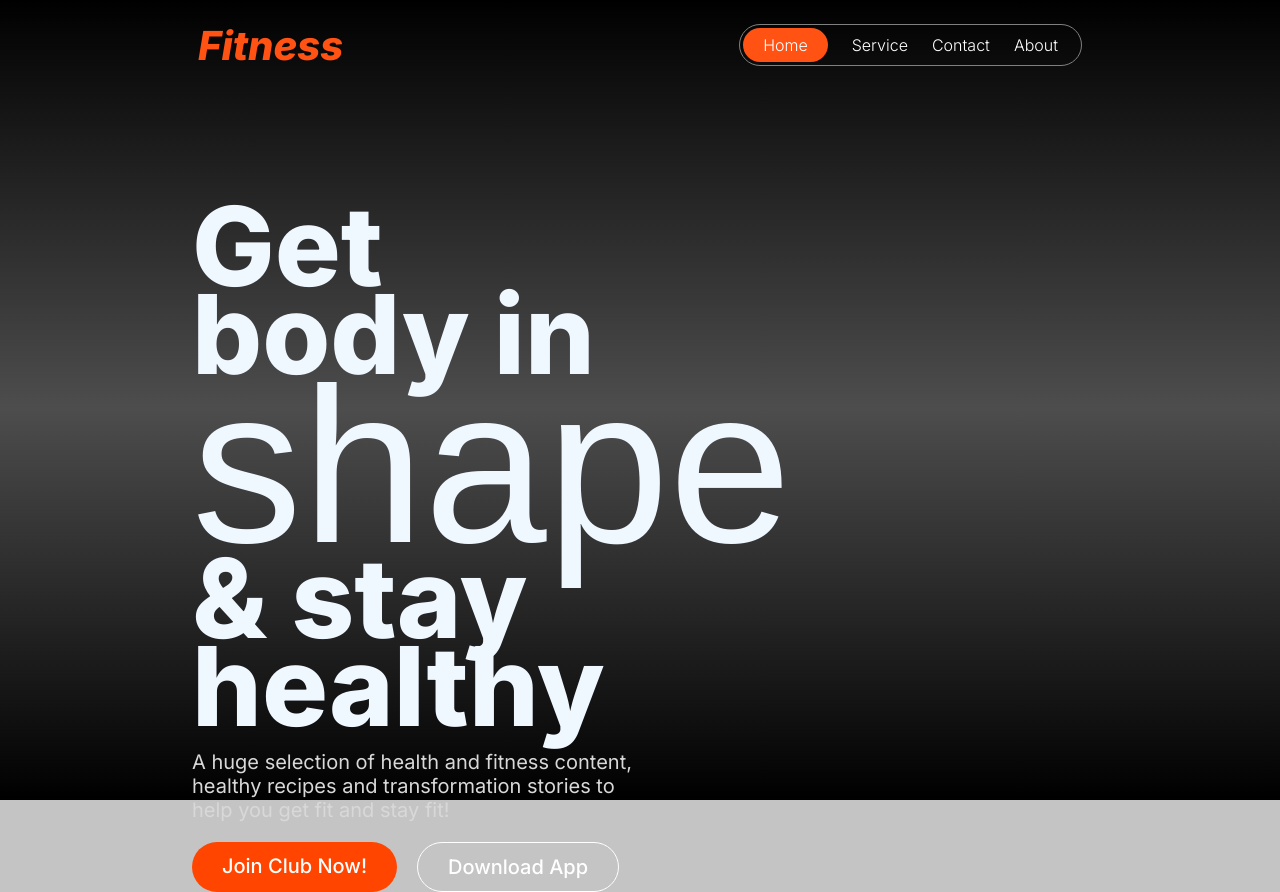
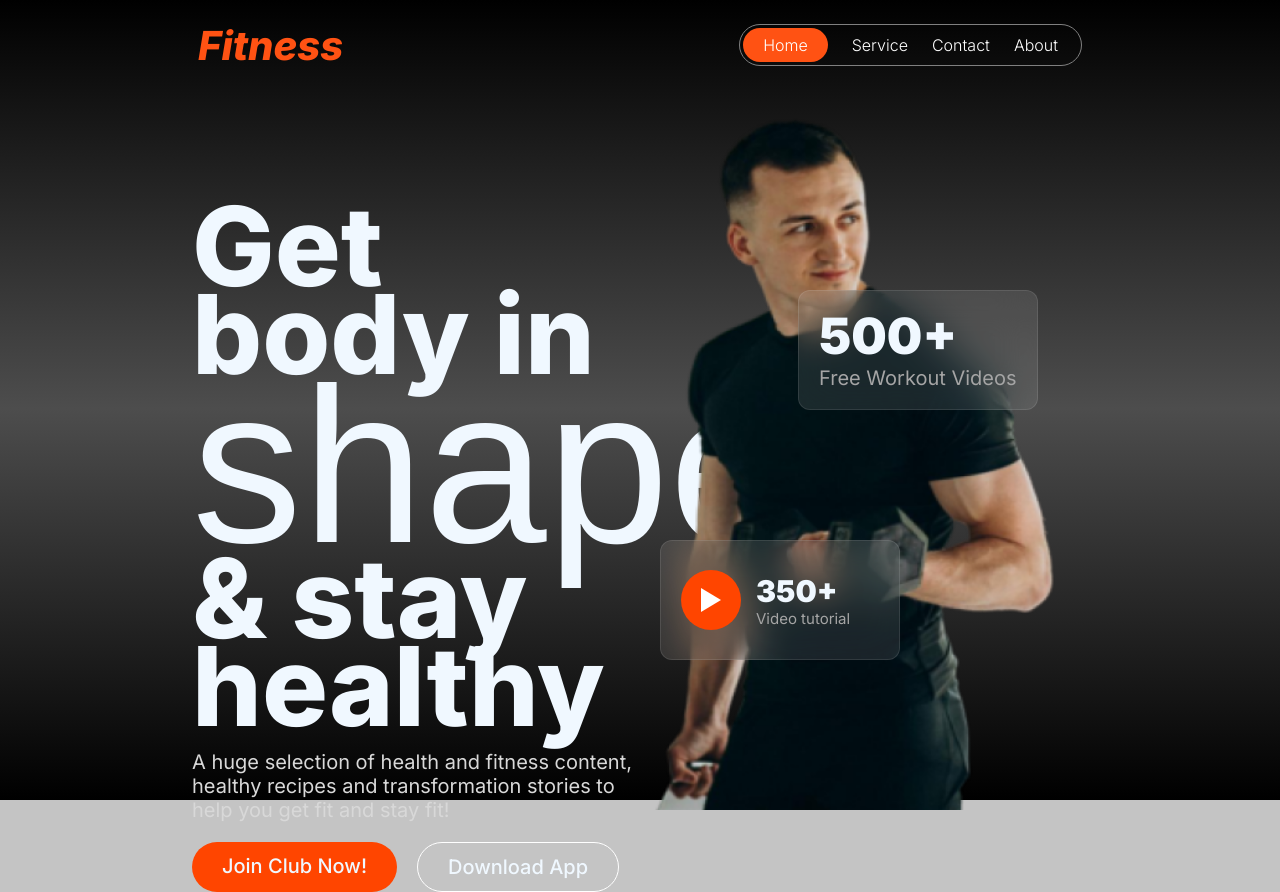
Before and after one commit to mdrefatalhasan/fitness, a plain HTML site: page index.html in a window 1280 px wide. Drawn offline with Linux system fonts and the light colour scheme; a web font is replaced by a local one.

Commit message:
header done

```diff
--- a/index.html
+++ b/index.html
@@ -1,5 +1,6 @@
 <!DOCTYPE html>
 <html lang="en">
+
 <head>
     <meta charset="UTF-8" />
     <meta name="viewport" content="width=device-width, initial-scale=1.0" />
@@ -7,6 +8,7 @@
     <link rel="shortcut icon" href="images/icon.png" type="image/x-icon" />
     <title>Fitness</title>
 </head>
+
 <body>
     <header>
         <nav>
@@ -21,18 +23,35 @@
         <div id="header">
             <div id="left-header">
                 <h1>Get body in <span id="span-shape">shape</span> & stay healthy</h1>
-                    <p>A huge selection of health and fitness content, healthy recipes and transformation stories to help you get fit and stay fit!</p>
+                <p>A huge selection of health and fitness content, healthy recipes and transformation stories to help
+                    you get fit and stay fit!</p>
                 <div id="btn">
                     <a id="btn-left" href="">Join Club Now!</a>
-                        <a id="btn-right" target="_blank" href="https://play.google.com/store/apps/details?id=homeworkout.homeworkouts.noequipment&pcampaignid=web_share">Download App</a>
+                    <a id="btn-right" target="_blank"
+                        href="https://play.google.com/store/apps/details?id=homeworkout.homeworkouts.noequipment&pcampaignid=web_share">Download
+                        App</a>
                 </div>
 
             </div>
             <div id="right-header">
-                    <img src="" alt="">
+                <div id="div-one">
+                    <h1>500+</h1>
+                    <p>Free Workout Videos</p>
+                </div>
+                <div id="div-two">
+                    <div id="circle">
+                        <div class="play-button"></div>
+                    </div>
+                    <div>
+                        <h1>350+</h1>
+                        <p>Video tutorial</p>
+                    </div>
+                </div>
+
 
             </div>
         </div>
     </header>
 </body>
+
 </html>
--- a/style.css
+++ b/style.css
@@ -99,7 +99,7 @@ header {
 
 #btn>a {
     text-decoration: none;
-    color: white;
+    color: aliceblue;
     font-family: "Inter", sans-serif;
     font-weight: 500;
     padding: 12px 30px;
@@ -120,3 +120,87 @@ header {
     margin-left: 20px;
     border: 1px rgb(255, 255, 255) solid;
 }
+
+#right-header {
+    background-image: url('images/Images\ 2.png');
+    background-repeat: no-repeat;
+    background-position: center;
+    background-size: contain;
+    position: relative;
+}
+
+#div-one {
+    box-sizing: border-box;
+    position: absolute;
+    top: 200px;
+    right: 50px;
+    height: 120px;
+    width: 240px;
+    border: 1px solid rgba(255, 255, 255, 0.1);
+    border-radius: 12px;
+    backdrop-filter: blur(20px);
+    background: rgba(255, 255, 255, 0.1);
+    font-family: "Inter", sans-serif;
+    padding: 15px 20px;
+}
+
+#div-one>h1 {
+    font-size: 50px;
+    color: aliceblue;
+    font-weight: 900;
+}
+
+#div-one>p {
+    font-size: 20px;
+    color: rgb(165, 165, 165);
+}
+
+#div-two {
+    box-sizing: border-box;
+    position: absolute;
+    bottom: 150px;
+    left: 20px;
+    height: 120px;
+    width: 240px;
+    border: 1px solid rgba(255, 255, 255, 0.1);
+    border-radius: 12px;
+    backdrop-filter: blur(20px);
+    background: rgba(255, 255, 255, 0.1);
+    font-family: "Inter", sans-serif;
+    padding-left: 20px;
+    display: flex;
+    align-items: center;
+}
+
+#circle {
+    height: 60px;
+    width: 60px;
+    border-radius: 50px;
+    background-color: orangered;
+    display: flex;
+    align-items: center;
+    justify-content: center;
+}
+
+.play-button {
+    width: 0;
+    height: 0;
+    border-left: 20px solid rgb(255, 255, 255);
+    border-top: 12px solid transparent;
+    border-bottom: 12px solid transparent;
+    margin: auto;
+}
+
+
+#div-two>div>h1 {
+    font-size: 30px;
+    color: aliceblue;
+    font-weight: 900;
+    padding-left: 15px;
+}
+
+#div-two>div>p {
+    font-size: 15px;
+    color: rgb(165, 165, 165);
+    padding-left: 15px;
+}
```
Lines whose indentation alone changed are shown as unchanged.
